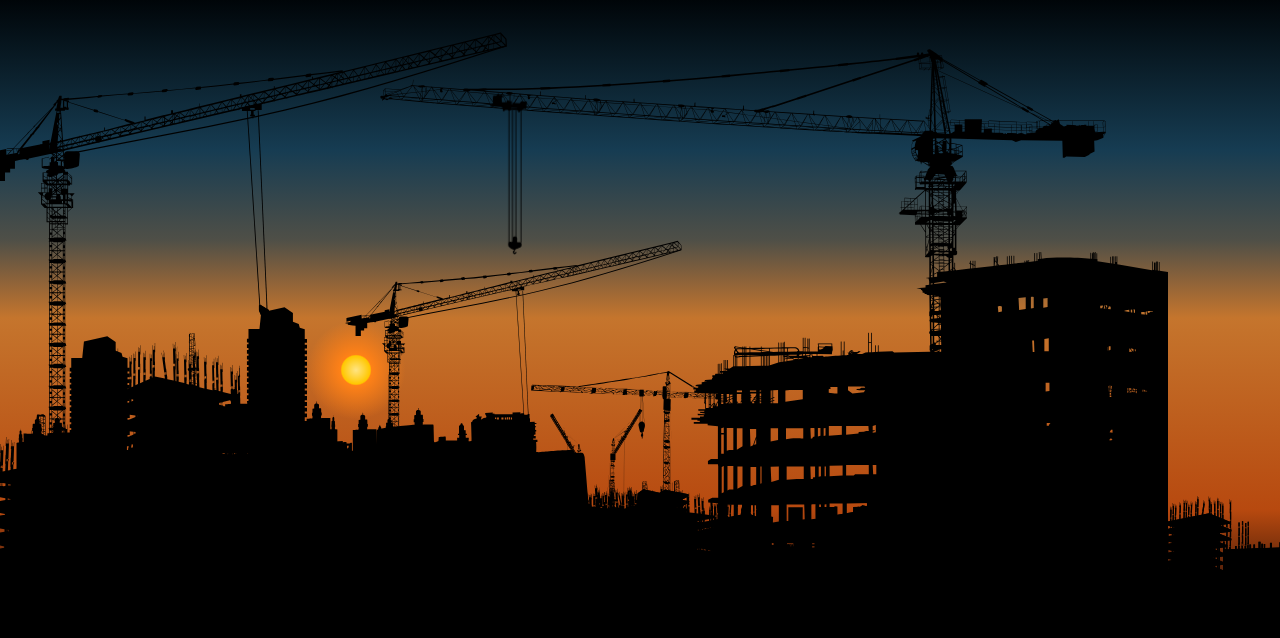
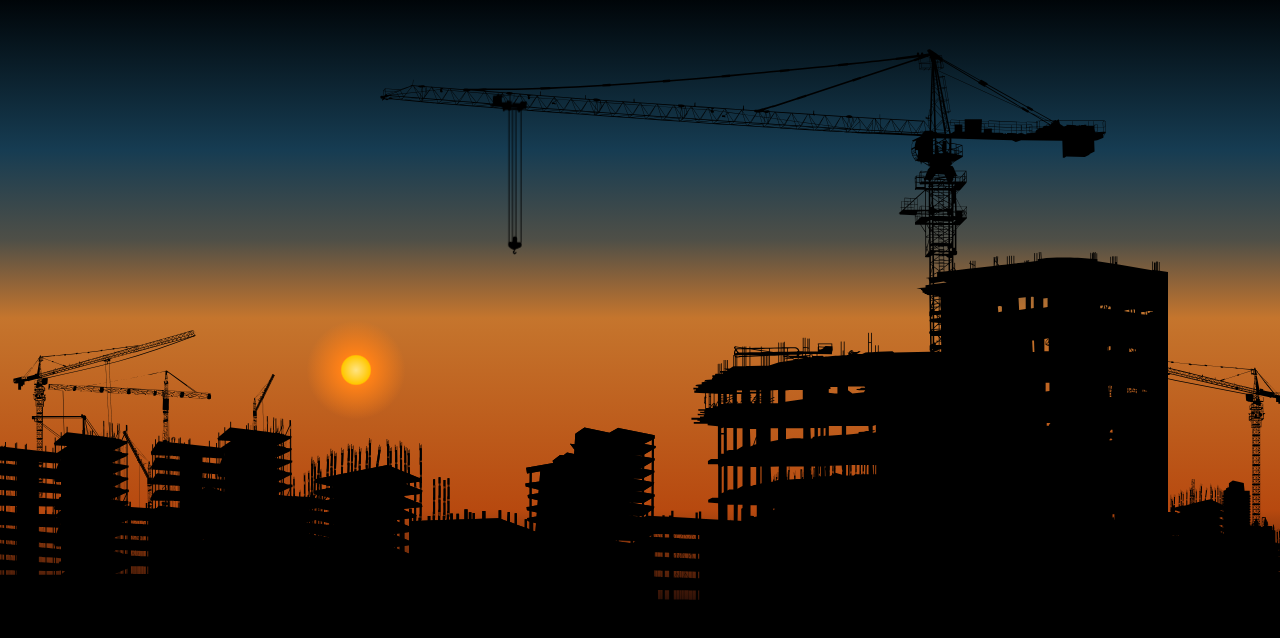
Before and after one commit to smartbadger/personal-portfolio, a website with bundled scripts: page index.html in a window 1280 px wide. Built offline with nearby package versions, Linux system fonts and the light colour scheme.

Commit message:
adjusted background

```diff
--- a/index.html
+++ b/index.html
@@ -9,9 +9,14 @@
 		<div class="page-wrapper">
 			<div class="sky">
 				<div class="sun"></div>
-				<div class="svg-image background"></div>
+				<div class="background-grid">
+					<div class="background one"><img class="" src="assets/background-1.svg" /></div>
+					<div class="background two"><img class="" src="assets/background-2.svg" /></div>
+					<div class="background three"><img class="" src="assets/background-3.svg" /></div>
+					<div class="background four"><img class="" src="assets/background-4.svg" /></div>
+				</div>
 				<img class="svg-image background-right" src="assets/crane.svg" />
-				<img class="svg-image background-left" src="assets/background_building.svg" />
+				<!-- <img class="svg-image background-left" src="assets/background_building.svg" /> -->
 				<div class="svg-components">
 					<svg version="1.1" xmlns="http://www.w3.org/2000/svg" xmlns:xlink="http://www.w3.org/1999/xlink" x="0px" y="0px"
 						width="1024px" height="768px" viewBox="0 0 1024 768" enable-background="new 0 0 1024 768" xml:space="preserve">
@@ -46,6 +51,11 @@
 							<div class="light red"></div>
 						</div>
 					</div>
+				<div class="weld-wrapper">
+					<div class="weld"></div>
+					<div class="weld"></div>
+					<div class="weld"></div>
+				</div>
 				</div>
 				<div class="ground">
 				</div>
--- a/index.js
+++ b/index.js
@@ -1,5 +1,8 @@
 //require('core-js')
 
+function spark() {
+    console.log('spark')
+}
 document.addEventListener("DOMContentLoaded", evt => {
-	console.log('LOADED')
+	spark()
 })
--- a/styles.scss
+++ b/styles.scss
@@ -28,27 +28,62 @@
     width: 80%;
     max-height: 75vh;
 
-    &.background-left {
+
+  }
+  .background-left {
     width: 60%;
     margin-left: -36px;
     transform: scaleX(-1);
     bottom: -15px;
   }
-
-    &.background-right {
+  .background-right {
     margin-right: 0;
   }
-    &.background {
-      background: url("assets/background.svg");
+  .background {
     width: 100%;
-      background-repeat: repeat-x;
-      height: 15vh;
+    margin: 0 -20px;
+    margin-bottom: -10px;
+    // &.one {
+    //   background: url("assets/background-1.svg");
+    //   background-repeat: no-repeat;
+    //   background-size: cover;
+    // }
+    // &.two {
+    //   background: url("assets/background-2.svg");
+    //   background-repeat: no-repeat;
+    //   background-size: cover;
+    // }
+    // &.three {
+    //   background: url("assets/background-3.svg");
+    //   background-repeat: no-repeat;
+    //   background-size: cover;
+    // }
+    // &.four {
+    //   background: url("assets/background-4.svg");
+    //   background-repeat: no-repeat;
+    //   background-size: cover;
+    // }
   }
-
-
+  .background-grid {
+    display: flex;
+    width: 100%;
+    box-sizing: border-box;
+    position: absolute;
+    left: 0;
+    right: 0;
+    bottom: -5px;
+    top: 0;
+    align-items: flex-end;
   }
   .light-wrapper {
     height: 100%;
+  }
+  .weld-wrapper {
+    position: absolute;
+    left: 0;
+    right: 0;
+    bottom: 0;
+    top: 0;
   }
 }
 
```
Also changed, not shown: assets/background-1.svg (added), assets/background-2.svg (renamed from assets/background.svg), assets/background-3.svg (added), assets/background-4.svg (added), styles.css, 1 other file. Lines whose indentation alone changed are shown as unchanged.
